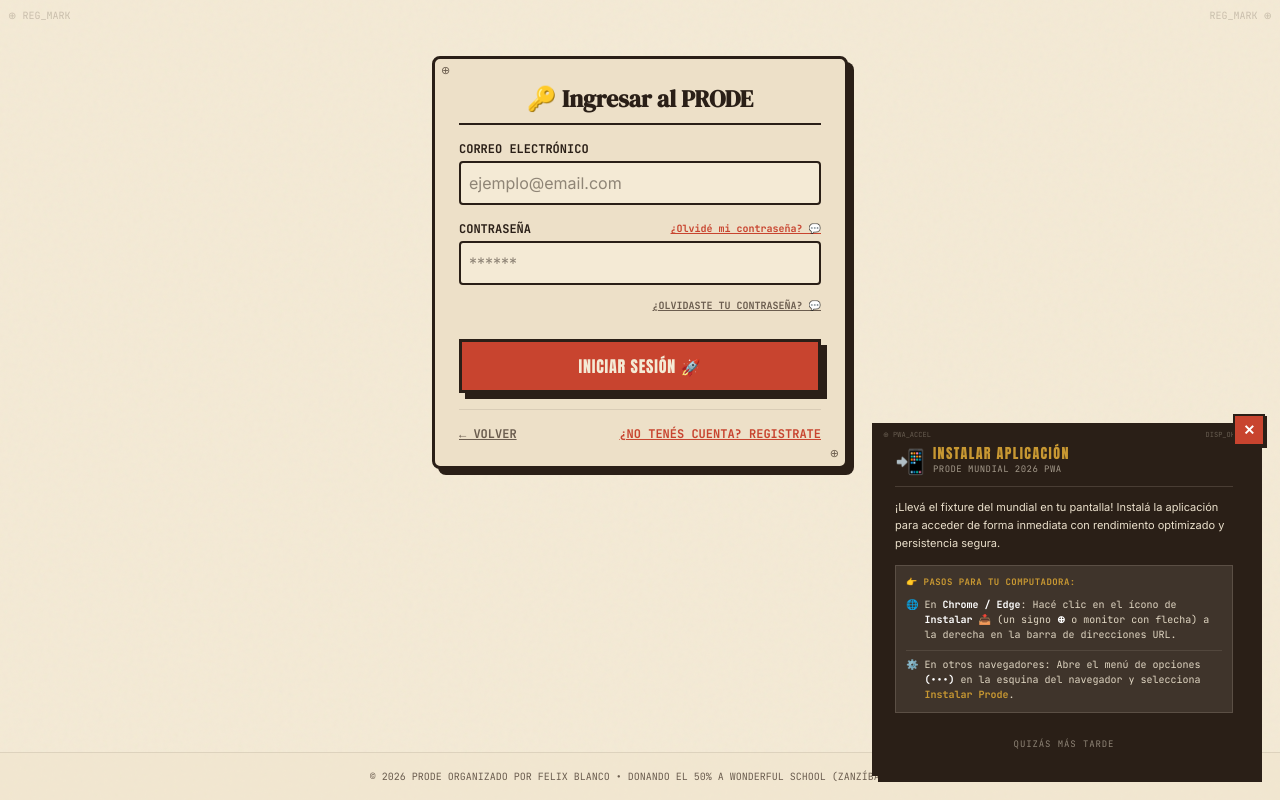
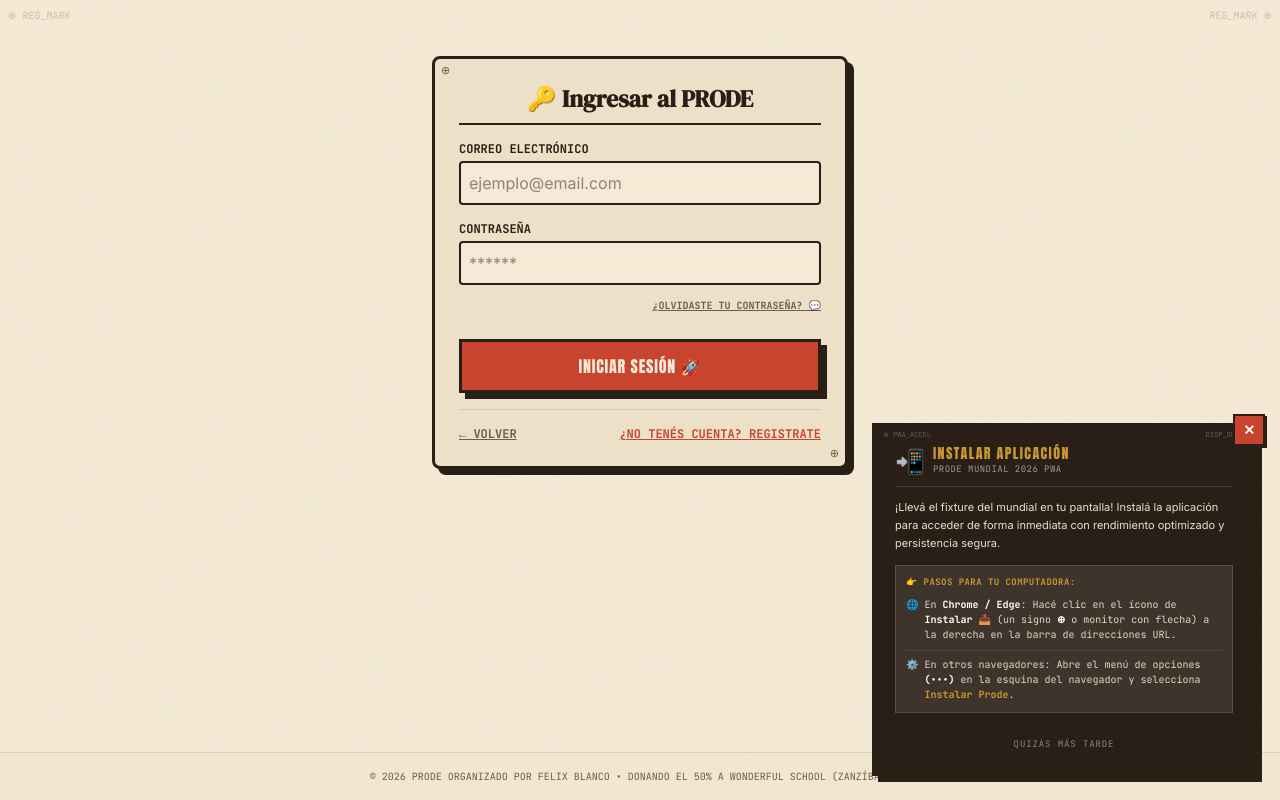
Before and after one commit to sebawhite/prode-mundial-2026, a React (Vite) app: page / in a window 1280 px wide. Both pictures are taken after a click on the button "YA TENGO CUENTA 🔑". Built offline with nearby package versions, Linux system fonts and the light colour scheme; no server answers; the database is empty.

Commit message:
style: remove duplicate forgot password button in Login page

```diff
--- a/src/pages/Login.tsx
+++ b/src/pages/Login.tsx
@@ -13,12 +13,7 @@ export const Login: React.FC<LoginProps> = ({ onNavigate }) => {
   const [successMsg, setSuccessMsg] = useState<string | null>(null);
   const [isSubmitting, setIsSubmitting] = useState(false);
 
-  const handleForgotPassword = () => {
-    const emailText = email ? ` Mi email es: ${email.trim()}` : "";
-    const text = `Hola Felix, me olvidé mi contraseña del Prode.${emailText}`;
-    const url = `https://wa.me/5491158730193?text=${encodeURIComponent(text)}`;
-    window.open(url, '_blank');
-  };
+
 
   const handleSubmit = async (e: React.FormEvent) => {
     e.preventDefault();
@@ -86,15 +81,8 @@ export const Login: React.FC<LoginProps> = ({ onNavigate }) => {
           </div>
 
           <div>
-            <label className="block text-xs font-mono font-bold uppercase mb-1 text-brand-ink flex justify-between items-center">
-              <span>Contraseña</span>
-              <button
-                type="button"
-                onClick={handleForgotPassword}
-                className="text-[10px] font-mono normal-case underline text-brand-accent hover:text-brand-accent/80 cursor-pointer"
-              >
-                ¿Olvidé mi contraseña? 💬
-              </button>
+            <label className="block text-xs font-mono font-bold uppercase mb-1 text-brand-ink">
+              Contraseña
             </label>
             <input
               type="password"
```
